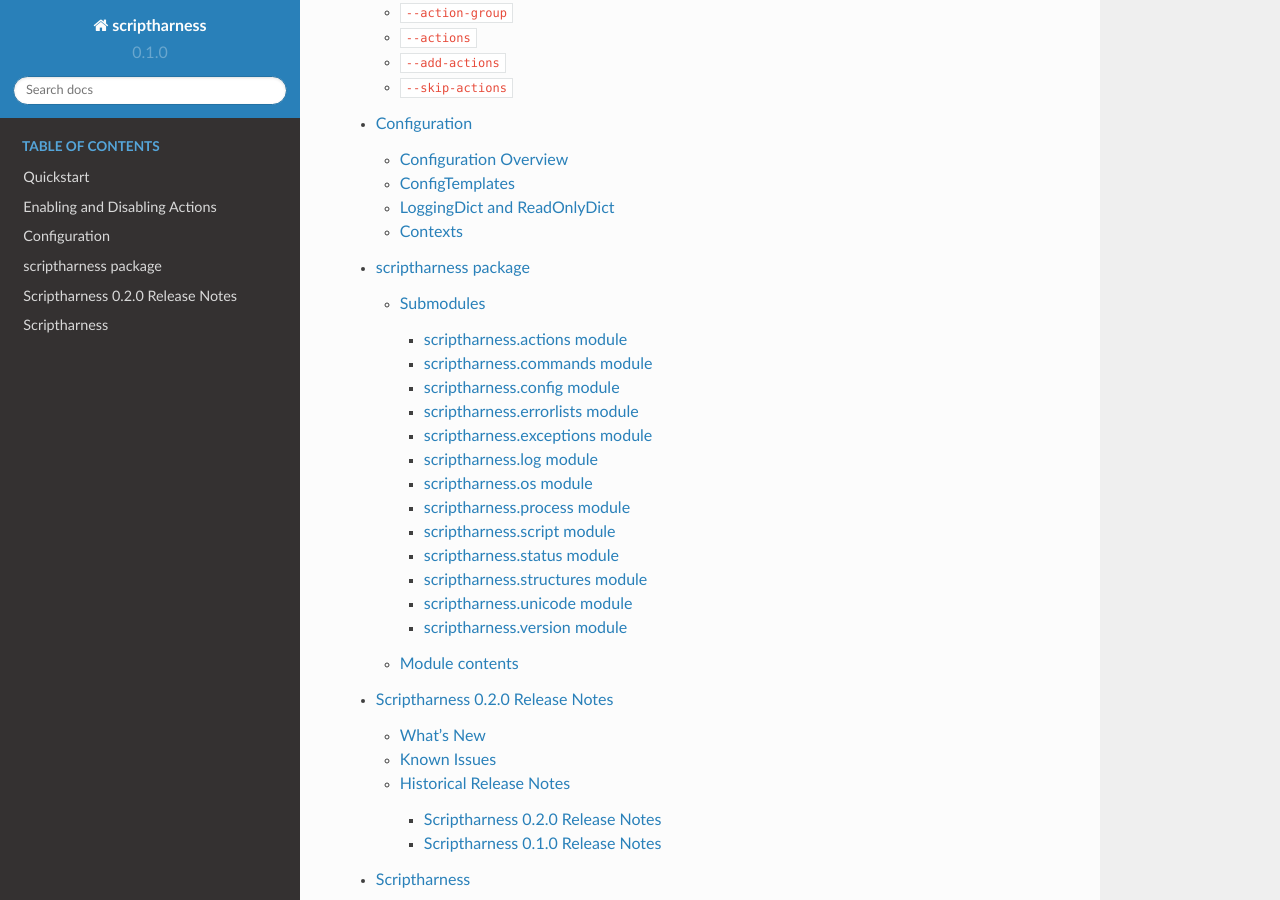
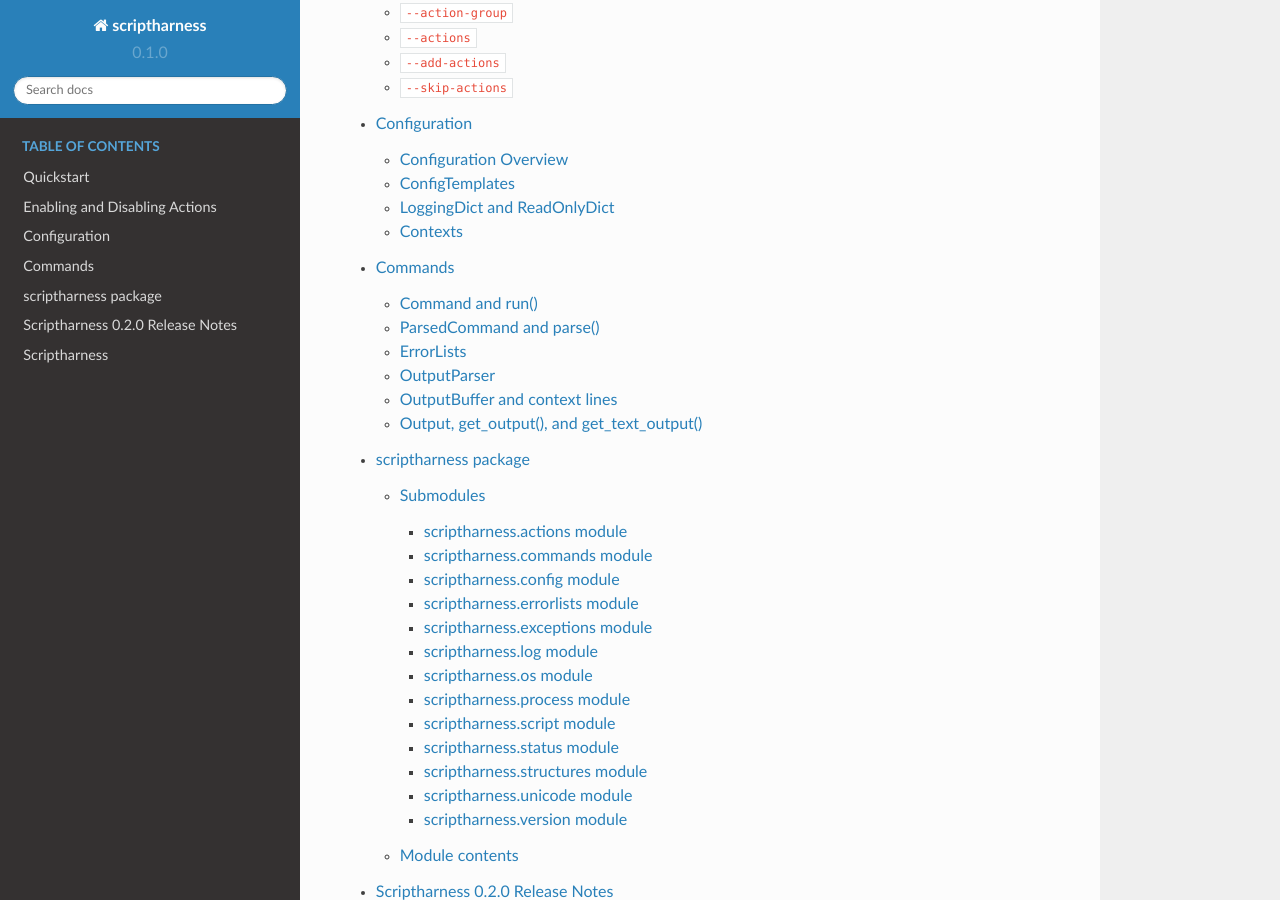
Before and after one commit to scriptharness/python-scriptharness, a Sphinx documentation site: the page built from docs/index.rst, in a window 1280 px wide and 900 px high, scrolled down 1815 px. Built offline with Sphinx 7.4.7 and the Read the Docs theme 2.0.0, drawn with Linux system fonts in a browser that asks for light colours.

Commit message:
start Command docs

```diff
--- /dev/null
+++ b/docs/commands.rst
@@ -0,0 +1,58 @@
+Commands
+========
+
+.. _Command-and-run:
+
+#################
+Command and run()
+#################
+
+The ``Command`` object simply takes an external command and runs it, logging stdout and stderr as each message arrives.  The main benefits of using ``Command`` are logging and timeouts.  ``Command`` takes two timeouts: ``output_timeout``, which is how long the command can go without outputting anything before timing out, and ``max_timeout``, which is the total amount of time that can elapse from the start of the command.
+
+(The command is run via ``subprocess.Popen`` and timeouts are monitored via the `multiprocessing` module.)
+
+After the command is run, it runs the ``detect_error_cb`` callback function to determine whether the command was run successfully.
+
+The process of creating and running a ``Command`` is twofold: ``Command.__init__`` and ``Command.run()``.  As a shortcut, there is a ``run()`` function_ that will do both steps for you.
+
+.. _function: scriptharness.commands.html#scriptharness.commands.run
+
+
+.. _ParsedCommand-and-parse:
+
+#########################
+ParsedCommand and parse()
+#########################
+
+Ideally, external command output would be for humans only, and the exit code would be meaningful.  In practice, this is not always the case.  Exit codes aren't always helpful or even meaningful, and sometimes critical information is buried in a flood of output.
+
+``ParsedCommand`` takes the output of a command and parses it for matching substrings or regular expressions, using :ref:`ErrorLists` to determine the log level of a line of output.  Because it subclasses ``Command``, ``ParsedCommand`` also has built-in ``output_timeout`` and ``max_timeout`` support.
+
+As with ``Command`` and ``run()``, ``ParsedCommand`` has a shortcut function_, ``parse()``.
+
+.. _function: scriptharness.commands.html#scriptharness.commands.parse
+
+
+.. _ErrorLists:
+
+##########
+ErrorLists
+##########
+
+.. _OutputParser:
+
+############
+OutputParser
+############
+
+.. _OutputBuffer-and-context-lines:
+
+##############################
+OutputBuffer and context lines
+##############################
+
+.. _Output-get_output-and-get_text_output:
+
+###########################################
+Output, get_output(), and get_text_output()
+###########################################
--- a/docs/index.rst
+++ b/docs/index.rst
@@ -12,6 +12,7 @@
    quickstart
    enabling_actions
    config
+   commands
    scriptharness
    releasenotes
    README
--- a/docs/releasenotes/0.2.0.rst
+++ b/docs/releasenotes/0.2.0.rst
@@ -11,16 +11,16 @@ What's New
 ----------
 * More ways to enable and disable actions.  Now, in addition to ``--actions``, there's ``--add-actions``, ``--skip-actions``, and ``--action-group`` to change the set of default actions to run.  (See :ref:`Enabling-and-Disabling-Actions`.)
 
-* Added ``Command`` object with cross-platform output_timeout and max_timeout support, with a ``run()`` wrapper function for easier use.  This is for running external tools with timeouts.
+* Added ``Command`` object with cross-platform output_timeout and max_timeout support, with a ``run()`` wrapper function for easier use.  This is for running external tools with timeouts.  (See :ref:`Command-and-run`.)
 
     * Added ``ScriptHarnessTimeout`` exception
 
-* Added ``ParsedCommand`` subclass of ``Command``.  Also added a ``parse()`` wrapper function for easier use.  This is for running external tools, and parsing the output of those tools to detect errors.
+* Added ``ParsedCommand`` subclass of ``Command``.  Also added a ``parse()`` wrapper function for easier use.  This is for running external tools, and parsing the output of those tools to detect errors. (See :ref:`ParsedCommand-and-parse`.)
 
-    * Added ``ErrorList``, ``OutputParser`` objects for ``ParsedCommand`` error parsing.
-    * Added ``OutputBuffer`` object for ``ParsedCommand`` context lines support.
+    * Added ``ErrorList``, ``OutputParser`` objects for ``ParsedCommand`` error parsing.  (See :ref:`ErrorLists` and :ref:`OutputParser`.)
+    * Added ``OutputBuffer`` object for ``ParsedCommand`` context lines support.  (See :ref:`OutputBuffer-and-context-lines`.)
 
-* Added ``Output`` object with cross-platform output_timeout and max_timeout support.  Also added ``get_output()``, and ``get_text_output()`` wrapper functions for easier use.  This is for capturing the output of an external tool for later use.
+* Added ``Output`` object with cross-platform output_timeout and max_timeout support.  Also added ``get_output()``, and ``get_text_output()`` wrapper functions for easier use.  This is for capturing the output of an external tool for later use.  (See :ref:`Output-get_output-and-get_text_output`.)
 
 * Added ``ConfigVariable`` and ``ConfigTemplate`` objects for configuration definition and validation support.  See :ref:`Config-Templates`.
 
```
